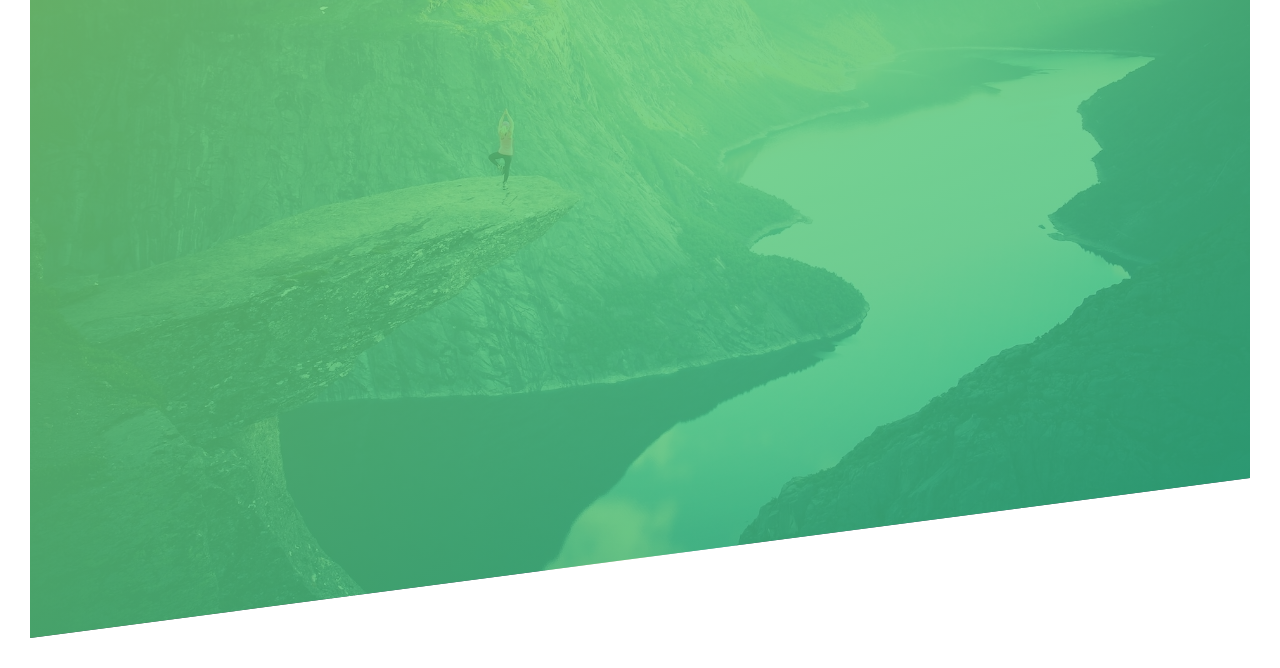
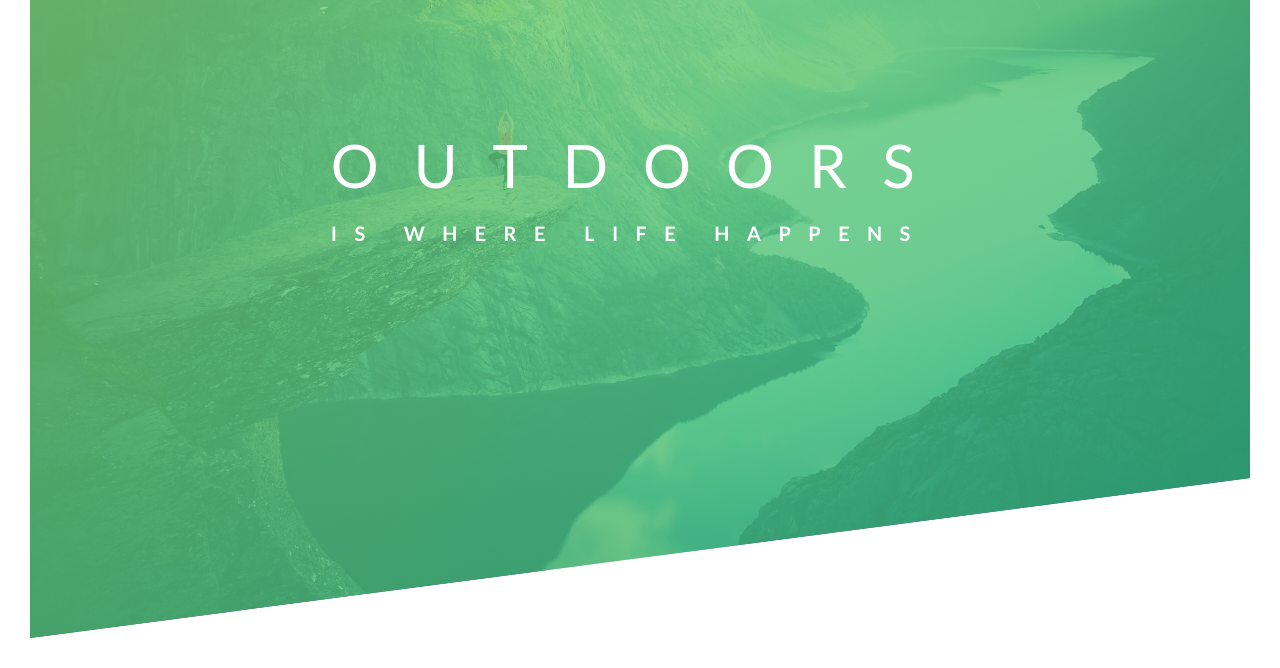
Before and after one commit to tijo-thomas/advanced-css, a plain HTML site: page Natours/starter/index.html in a window 1280 px wide. Shown: the part 152-820 px from the top of the page. Drawn offline with Linux system fonts and the light colour scheme; files that its build step writes are made by us from their sources.

Commit message:
Adds, positions and styles h1 tag.

```diff
--- a/Natours/starter/css/style.css
+++ b/Natours/starter/css/style.css
@@ -49,3 +49,29 @@ body {
 .logo {
     height: 35px;
 }
+
+.text-box {
+    position: absolute;
+    top: 40%;
+    left: 50%;
+    transform: translate(-50%, -50%)
+}
+
+.heading-primary {
+    color: #fff;
+    text-transform: uppercase;
+}
+
+.heading-primary-main {
+    display: block;
+    font-size: 60px;
+    font-weight: 400;
+    letter-spacing: 35px;
+}
+
+.heading-primary-sub {
+    display: block;
+    font-size: 20px;
+    font-weight: 700;
+    letter-spacing: 17.4px;
+}
--- a/Natours/starter/index.html
+++ b/Natours/starter/index.html
@@ -17,6 +17,13 @@
             <div class="logo-box">
                 <img src="img/logo-white.png" alt="Logo" class="logo">
             </div>
+
+            <div class="text-box">
+                <h1 class="heading-primary">
+                    <span class="heading-primary-main">Outdoors</span>
+                    <span class="heading-primary-sub">is where life happens</span>
+                </h1>
+            </div>
         </header>
 
     </body>
```
